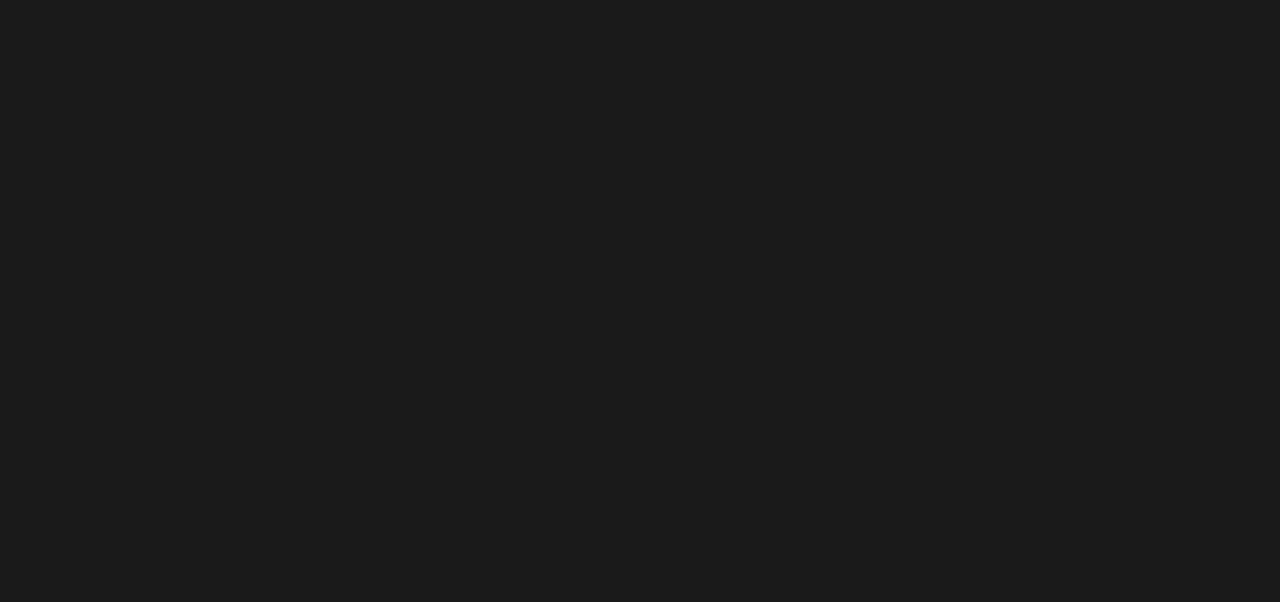
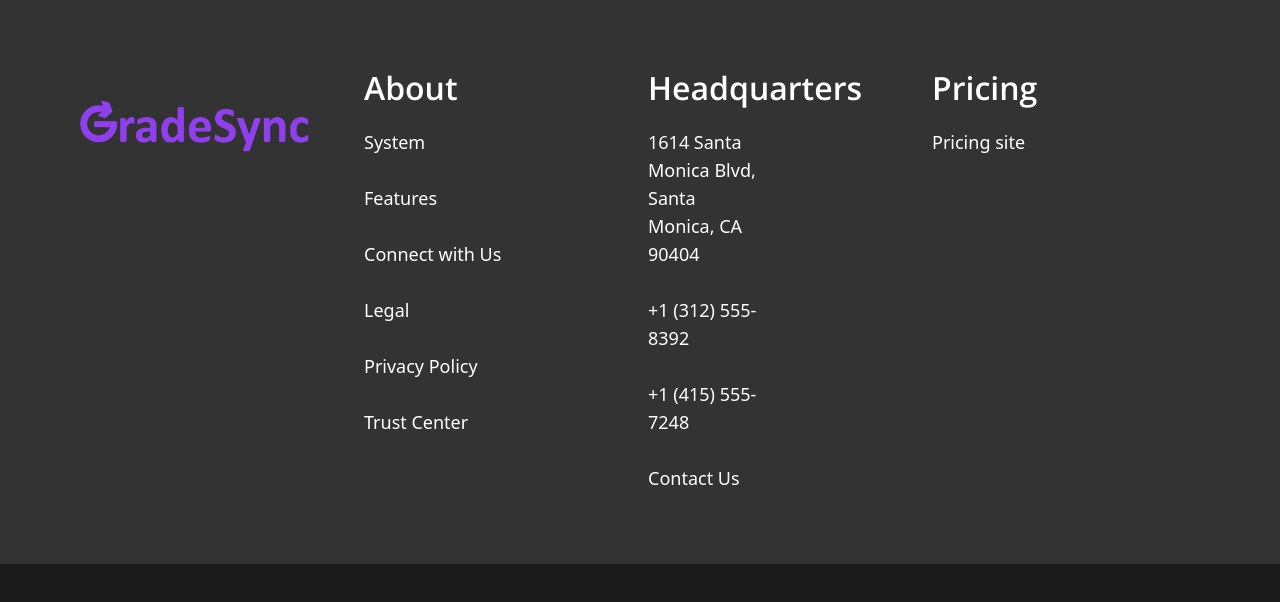
Before and after one commit to JakubMazurek08/gradesync, a React (Vite) app in the folder frontend/: page /footer in a window 1280 px wide. Shown: the top 602 px of the page. Built offline with nearby package versions, Linux system fonts and the light colour scheme.

Commit message:
Footer has been added to the component

```diff
--- a/frontend/src/components/Footer.tsx
+++ b/frontend/src/components/Footer.tsx
@@ -1,8 +1,44 @@
+import {Text} from "./Text.tsx";
+
 export const Footer = () => {
-
     return (
-        <div>
-
-        </div>
-    )
+        <footer className="bg-[#333333] text-white p-16">
+            <div className="container mx-auto px-4 grid grid-cols-4 gap-4 min-h-[300px]">
+                {/* Logo */}
+                <div className="flex justify-start">
+                    <img src="/GradeSyncLogoDarkSmall.png" alt="logo" className="h-24" />
+                </div>
+                <div>
+                    <Text type='h3'>About</Text>
+                    <ul className="mt-2 space-y-3">
+                        <li className="py-2 text-lg">System</li>
+                        <li className="py-2 text-lg">Features</li>
+                        <li className="py-2 text-lg">Connect with Us</li>
+                        <li className="py-2 text-lg">Legal</li>
+                        <li className="py-2 text-lg">Privacy Policy</li>
+                        <li className="py-2 text-lg">Trust Center</li>
+                    </ul>
+                </div>
+                <div className="grid grid-cols-2 gap-8">
+                    <div>
+                        <Text type='h3'>Headquarters</Text>
+                        <ul className="mt-2 space-y-3">
+                            <li className="py-2 text-lg">1614 Santa Monica Blvd, Santa Monica, CA 90404</li>
+                            <li className="py-2 text-lg">+1 (312) 555-8392</li>
+                            <li className="py-2 text-lg">+1 (415) 555-7248</li>
+                            <li className="py-2 text-lg">Contact Us</li>
+                        </ul>
+                    </div>
+                </div>
+                <div className="grid grid-cols-2 gap-8">
+                    <div>
+                        <Text type='h3'>Pricing</Text>
+                        <ul>
+                            <li className="py-4 text-lg">Pricing site</li>
+                        </ul>
+                    </div>
+                </div>
+            </div>
+        </footer>
+    );
 }
```
